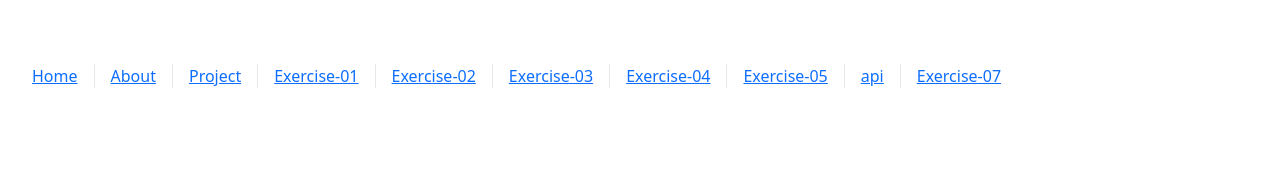
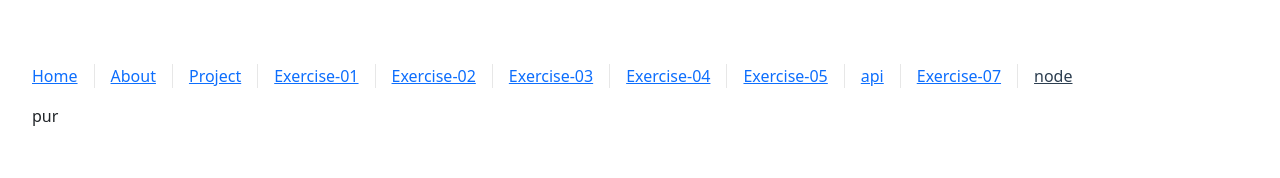
Before and after one commit to purin-kan/vue, a Vue app: page /node in a window 1280 px wide. Shown: the top 178 px of the page. Built offline with nearby package versions, Linux system fonts and the light colour scheme; no server answers; the HTML template or start-up script is replaced by a standard one; what vue3-ytframe would draw is missing.

Commit message:
added node.vue

```diff
--- a/package.json
+++ b/package.json
@@ -13,6 +13,7 @@
     "@popperjs/core": "^2.11.8",
     "axios": "^1.4.0",
     "bootstrap": "^5.3.0",
+    "cors": "^2.8.5",
     "pinia": "^2.1.4",
     "vue": "^3.3.2",
     "vue-router": "^4.2.0",
--- a/src/App.vue
+++ b/src/App.vue
@@ -15,6 +15,7 @@ import HelloWorld from './components/HelloWorld.vue'
     <RouterLink to="/Exercise-05">Exercise-05</RouterLink>
     <RouterLink to="/api">api</RouterLink>
     <RouterLink to="/Exercise-07">Exercise-07</RouterLink>
+    <RouterLink to="/node">node</RouterLink>
   </nav>
 
   <RouterView />
--- a/src/components/FetchMovies.vue
+++ b/src/components/FetchMovies.vue
@@ -82,6 +82,14 @@ const webpage = ref(props.page)
 const props = defineProps({
     page: Number
 })
+
+const bigFunctions = {
+    varA: 'name',
+    searchA: (fname) => {
+        return 'xxxx'
+    }
+}
+
 const search = () => {
     const url = `https://api.themoviedb.org/3/search/movie?query=${searchTerm.value}&api_key=7c13e8a9302bd189c9017bb61e799251&page=${page}`
     axios.get(url)
--- a/src/router/index.js
+++ b/src/router/index.js
@@ -63,6 +63,11 @@ const router = createRouter({
     path: '/exercise-07',
     name: 'exercise-07',
     component: () => import('../views/Exercise-07.vue')
+    },
+    {
+    path: '/node',
+    name: 'node',
+    component: () => import('../views/node.vue')
     }
   ]
 })
--- /dev/null
+++ b/src/views/node.vue
@@ -0,0 +1,54 @@
+<template>
+    <div>
+
+        {{ text }}
+
+    </div>
+</template>
+
+<script setup>
+import { ref } from 'vue'
+import axios from 'axios';
+
+const text = ref('pur')
+
+// axios.get('http://localhost:3000')
+//     .then((response) => {
+//         console.log(response);
+//         text.value = response.data
+//     })
+
+// axios.get('http://localhost:3000/get-param/' + 123)
+//     .then((response) => {
+//         console.log(response);
+//         text.value = response.data
+//     })
+
+// axios.get('http://localhost:3000/get-query', { params: { ab: 456 } })
+//     .then((response) => {
+//         console.log(response);
+//         text.value = response.data
+//     })
+
+// axios.post('http://localhost:3000/post-example', { cd: 789 })
+//     .then((response) => {
+//         console.log(response);
+//         text.value = response.data
+//     })
+
+// axios.put('http://localhost:3000/put-example', { cd: 1111 })
+//    .then((response) => {
+//         console.log(response);
+//         text.value = response.data
+//     })
+
+axios.get('http://localhost:3000/mysql')
+    .then((response) => {
+        console.log(response);
+        text.value = response.data
+    })
+
+
+
+
+</script>
```
Also changed, not shown: 1 other file (tests, documents, lock files or other folders).
